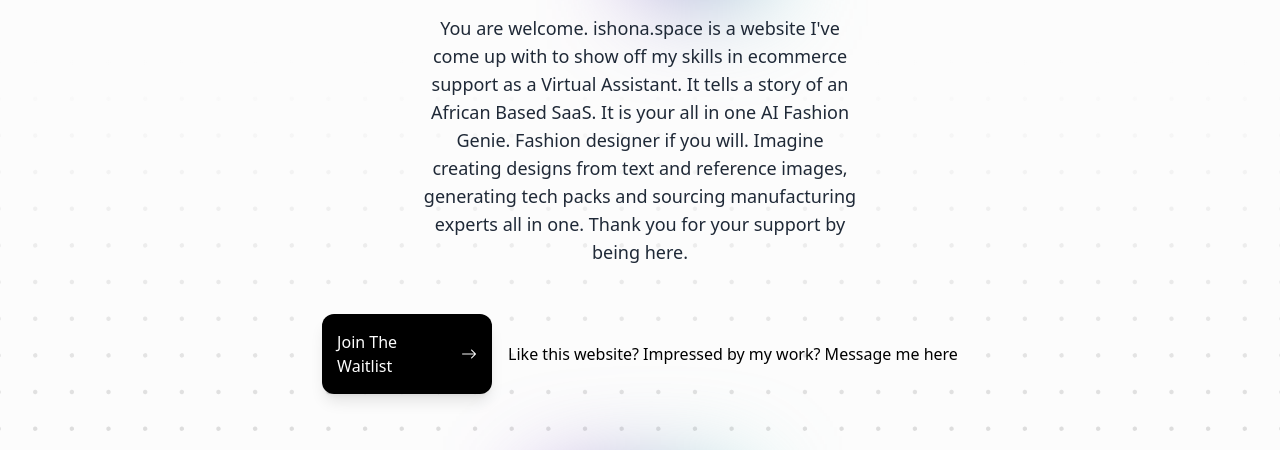
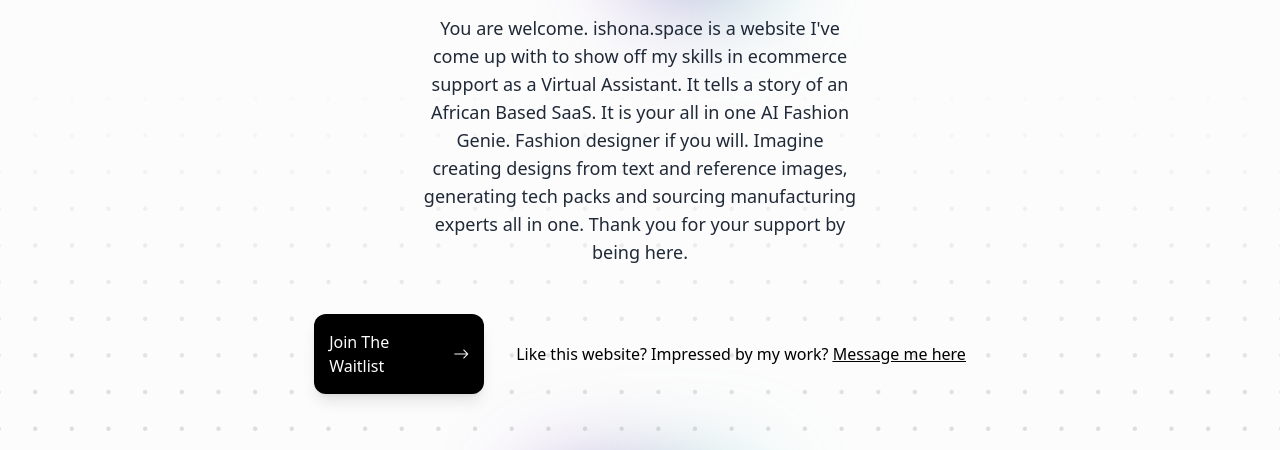
Before and after one commit to Pepablue/shona-landing-page, a website: page index.html in a window 1280 px wide. Shown: the part 350-800 px from the top of the page. Drawn offline with nearby package versions, Linux system fonts and the light colour scheme; a web font is replaced by a local one.

Commit message:
Update contact message with improved formatting

```diff
--- a/index.html
+++ b/index.html
@@ -274,8 +274,8 @@
 >
   <span>Join The Waitlist</span>
   <i class="bi bi-arrow-right group-hover:tw-translate-x-1 tw-duration-300"></i>
-</a>
-<h4>Like this website? Impressed by my work? Message me <a href="mailto:dabsharon061@gmail.com">here</a></h4>
+</a></br>
+<h4>Like this website? Impressed by my work? <u><a href="mailto:dabsharon061@gmail.com">Message me here</a></u></h4>
 
                     </div>
                 </div>
```
